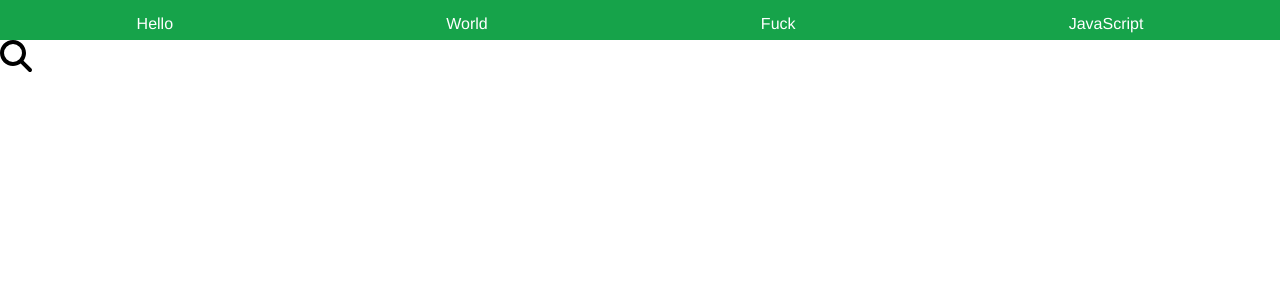
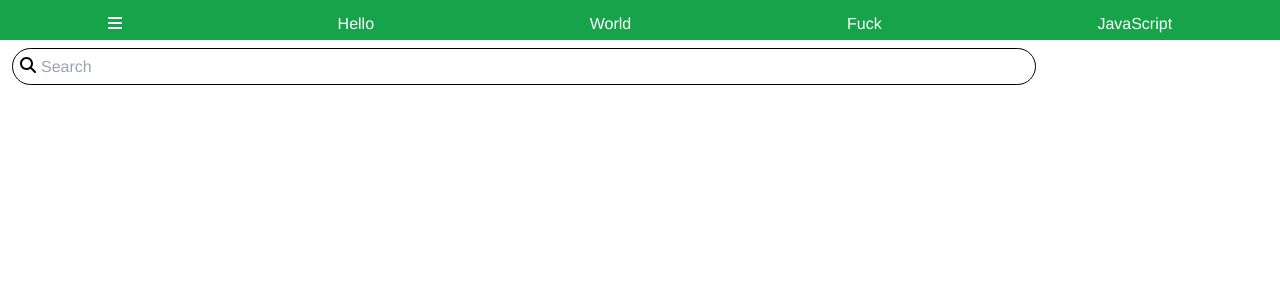
Before and after one commit to michaelchristwin/Bazaar, a Next.js app: page /home in a window 1280 px wide. Shown: the top 300 px of the page. Built offline with nearby package versions, Linux system fonts and the light colour scheme.

Commit message:
Added font awesome

```diff
--- a/pages/home.tsx
+++ b/pages/home.tsx
@@ -1,18 +1,37 @@
 import { FontAwesomeIcon } from "@fortawesome/react-fontawesome";
 import { faMagnifyingGlass } from "@fortawesome/free-solid-svg-icons";
+import { faBars } from "@fortawesome/free-solid-svg-icons";
 import Link from "next/link";
 
 function Home(): JSX.Element {
   return (
     <main>
       <nav className="bg-green-600 flex justify-around text-white h-10 align-middle pt-3">
+        <Link href={"/"}>
+          <FontAwesomeIcon
+            icon={faBars}
+            style={{ fontSize: "1rem" }}
+            className=""
+          />
+        </Link>
         <Link href={"/"}>Hello</Link>
         <Link href={"/"}>World</Link>
         <Link href={"/"}>Fuck</Link>
         <Link href={"/"}>JavaScript</Link>
       </nav>
-
-      <FontAwesomeIcon icon={faMagnifyingGlass} style={{ fontSize: "2rem" }} />
+      <div className="relative">
+        <input
+          type="text"
+          id=""
+          placeholder="Search"
+          className="pl-7 rounded-[20px] h-[37px] block w-[80vw] mt-2 border border-black ml-3"
+        />
+        <FontAwesomeIcon
+          icon={faMagnifyingGlass}
+          style={{ fontSize: "1rem" }}
+          className="absolute top-[9px] left-5"
+        />
+      </div>
     </main>
   );
 }
```
